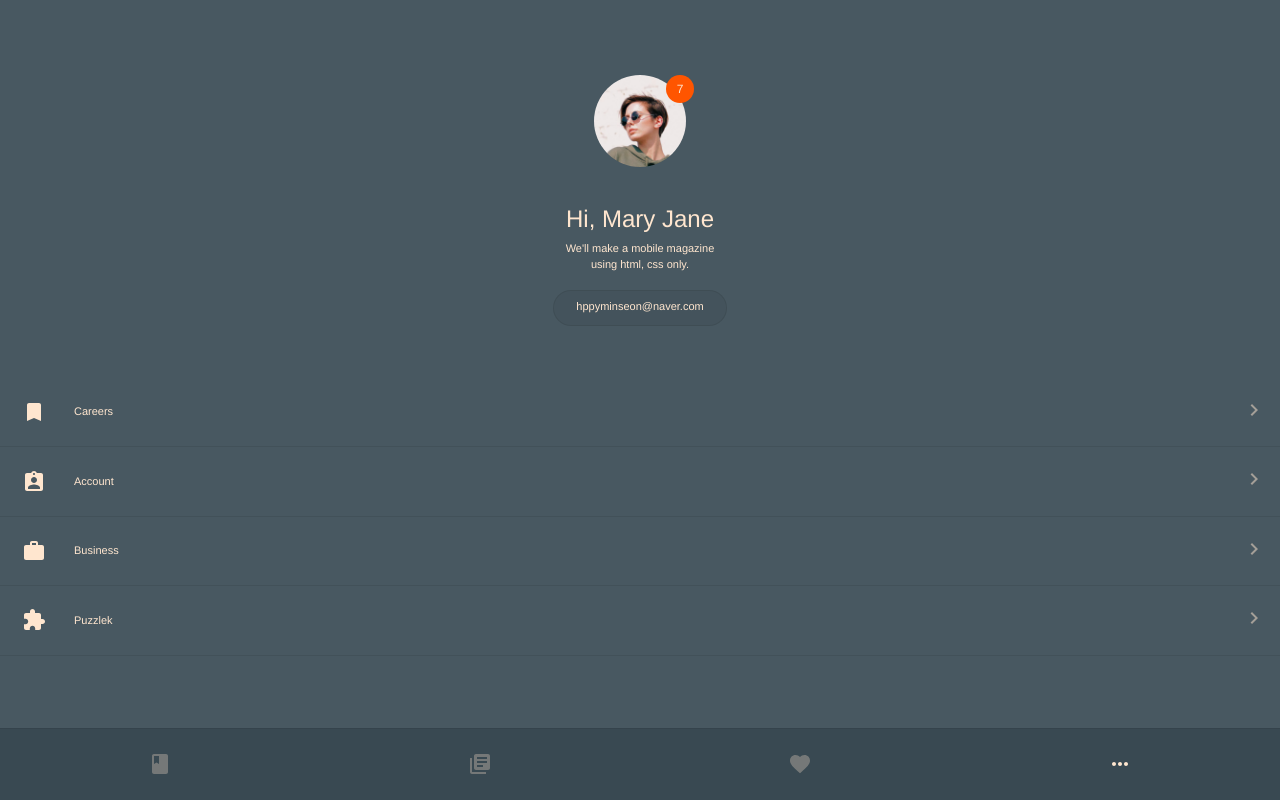
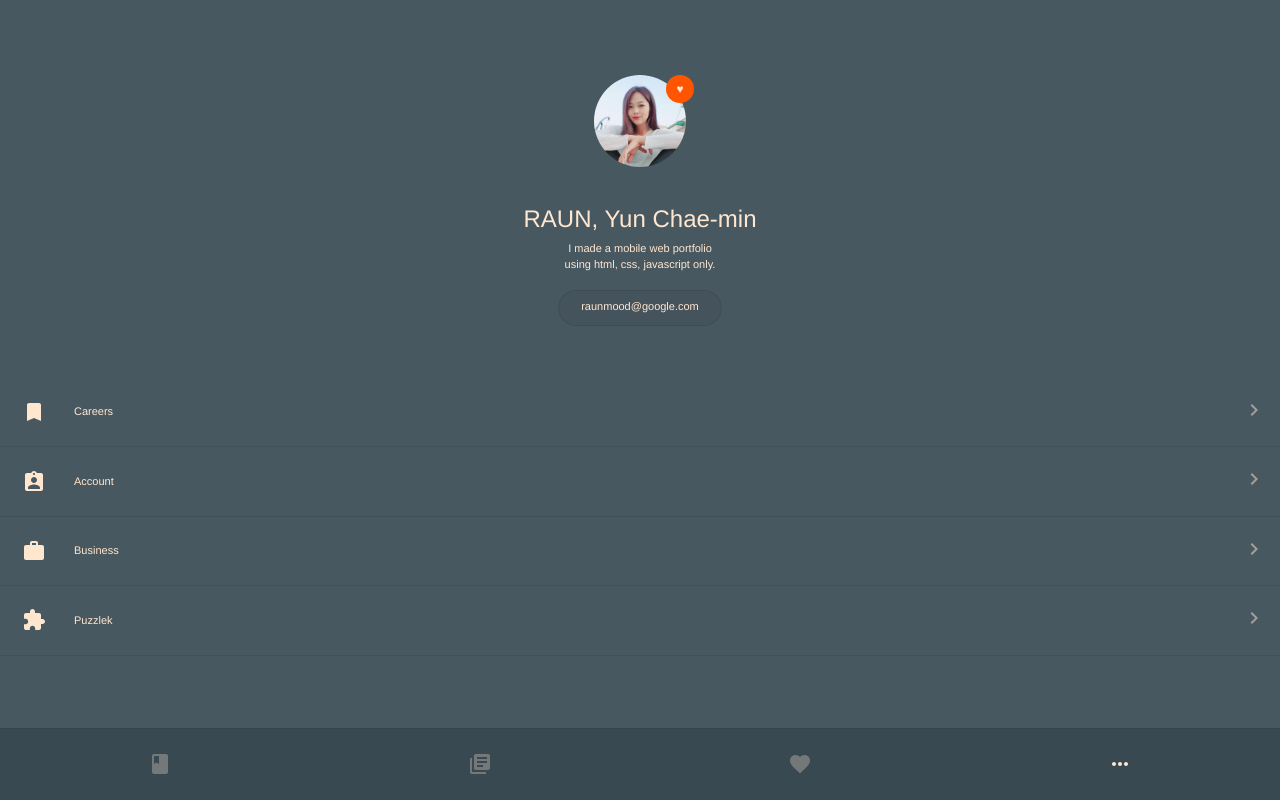
Before and after one commit to yunchaemin/portfolio, a plain HTML site: page mypage.html in a window 1280 px wide. Drawn offline with Linux system fonts and the light colour scheme.

Commit message:
Add files via upload

```diff
--- a/mypage.html
+++ b/mypage.html
@@ -103,21 +103,21 @@
     <header>
       <div class="thumb-wrapper stagger-item">
         <a href="my-modal.html"
-          ><img class="thumb" src="img/user-thumb.png" alt="프로필"
+          ><img class="thumb" src="img/user-thumb.jpg" alt="프로필"
         /></a>
-        <div class="badge">7</div>
+        <div class="badge">♥</div>
       </div>
 
       <div class="text-area">
-        <h2 class="greeting stagger-item">Hi, Mary Jane</h2>
+        <h2 class="greeting stagger-item">RAUN, Yun Chae-min</h2>
         <div class="desc stagger-item">
-          We'll make a mobile magazine<br />
-          using html, css only.
+          I made a mobile web portfolio<br />
+          using html, css, javascript only.
         </div>
       </div>
 
       <div class="mail mouse-effect stagger-item">
-        <a href="mailto:hppyminseon@naver.com">hppyminseon@naver.com</a>
+        <a href="mailto:raunmood@google.com">raunmood@google.com</a>
       </div>
     </header>
 
```
Also changed, not shown: careers.html (+1 -1 lines), img/off/likes-14.jpg (added), img/off/likes-15.jpg (added), img/user-thumb.jpg (added).
